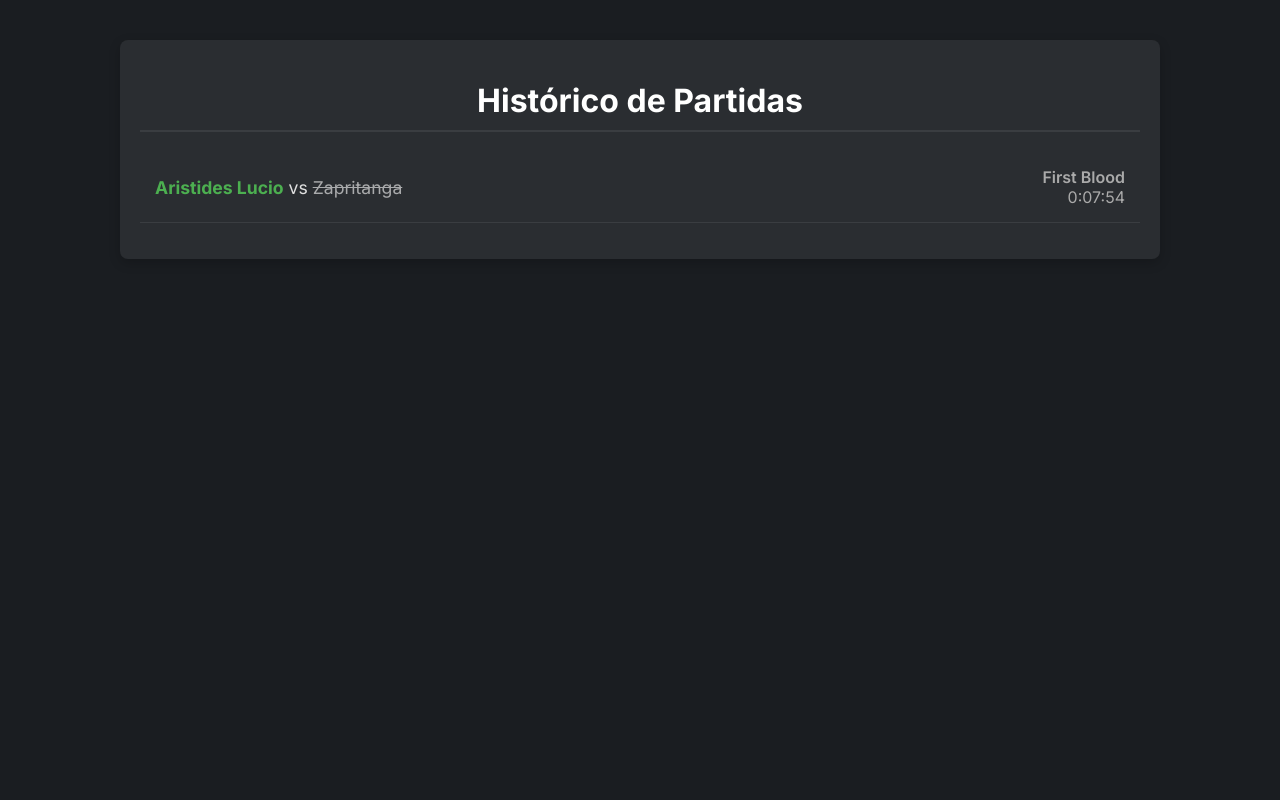
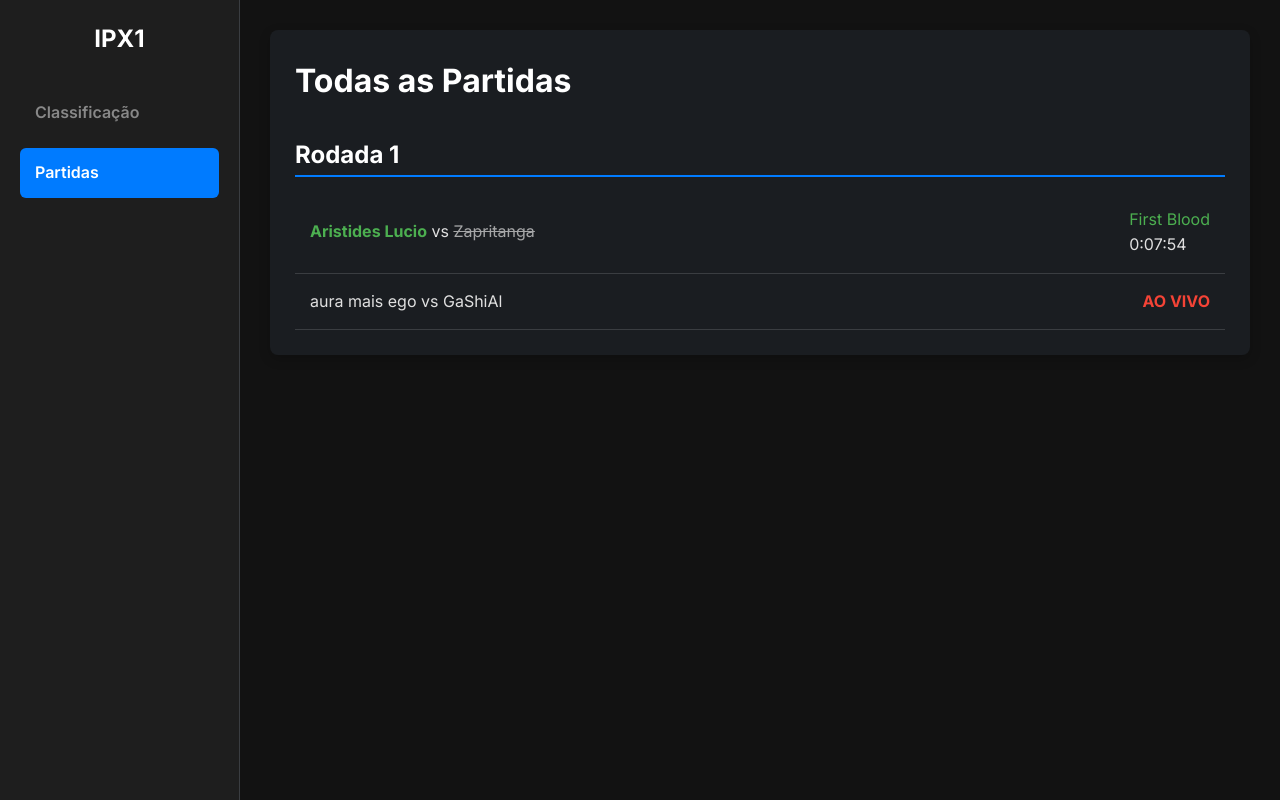
Before and after one commit to jamaralm/ipx1, a Django app: page /matches/ in a window 1280 px wide. Run offline with Django 5.2, Linux system fonts and the light colour scheme; data comes from the database, SQL or seed files in the repository; both versions use the stored data as it was after the commit; parts of the project's set-up code (start-up, migrations or seed data) failed here and were passed over.

Commit message:
NextMatches view Created | FrontEnd Refactor

```diff
--- /dev/null
+++ b/ipx1/roundRobin/templates/roundRobin/base.html
@@ -0,0 +1,175 @@
+<!DOCTYPE html>
+<html lang="pt-br">
+<head>
+    <meta charset="UTF-8">
+    <meta name="viewport" content="width=device-width, initial-scale=1.0">
+    <title>{% block title %}Meu Campeonato{% endblock %}</title>
+
+    <style>
+        /* CSS Global e Dark Theme */
+        @import url('https://fonts.googleapis.com/css2?family=Inter:wght@400;600;700&display=swap');
+
+        :root {
+            --bg-color: #121212; /* Fundo mais escuro */
+            --sidebar-bg: #1e1e1e;
+            --content-bg: #1a1d21;
+            --text-color: #e0e0e0;
+            --text-muted: #888;
+            --header-color: #ffffff;
+            --border-color: #3a3d41;
+            --accent-color: #007bff; /* Um azul vibrante para o acento */
+            --hover-color: #2a2d31;
+            --win-color: #4CAF50;
+            --lose-color: #F44336;
+        }
+
+        * {
+            box-sizing: border-box;
+            margin: 0;
+            padding: 0;
+        }
+
+        body {
+            font-family: 'Inter', sans-serif;
+            background-color: var(--bg-color);
+            color: var(--text-color);
+            line-height: 1.6;
+        }
+
+        /* --- A Nova Barra Lateral --- */
+        .sidebar {
+            width: 240px;
+            height: 100vh; /* Altura total da tela */
+            position: fixed; /* Fica presa no lugar */
+            top: 0;
+            left: 0;
+            background-color: var(--sidebar-bg);
+            border-right: 1px solid var(--border-color);
+            padding: 20px;
+        }
+
+        .sidebar-header {
+            text-align: center;
+            margin-bottom: 30px;
+        }
+        .sidebar-header h2 {
+            color: var(--header-color);
+            font-weight: 700;
+        }
+
+        .nav-list {
+            list-style: none;
+        }
+        .nav-list li {
+            margin-bottom: 10px;
+        }
+        .nav-list a {
+            display: block;
+            padding: 12px 15px;
+            border-radius: 6px;
+            color: var(--text-muted);
+            text-decoration: none;
+            font-weight: 600;
+            transition: background-color 0.2s ease, color 0.2s ease;
+        }
+        .nav-list a:hover {
+            background-color: var(--hover-color);
+            color: var(--header-color);
+        }
+
+        /* Estilo do link ATIVO */
+        .nav-list a.active {
+            background-color: var(--accent-color);
+            color: var(--header-color);
+        }
+
+        /* --- O Conteúdo Principal --- */
+        .content {
+            /* Empurra o conteúdo para a direita da barra lateral */
+            margin-left: 240px;
+            padding: 30px;
+        }
+
+        .container {
+            width: 100%;
+            max-width: 1100px;
+            margin: 0 auto;
+            padding: 25px;
+            background-color: var(--content-bg);
+            border-radius: 8px;
+            box-shadow: 0 4px 12px rgba(0, 0, 0, 0.2);
+        }
+
+        h1, h2, h3 {
+            color: var(--header-color);
+            margin-bottom: 15px;
+        }
+
+        /* Estilos da Tabela (do seu leaderboard) */
+        table {
+            width: 100%;
+            border-collapse: collapse;
+            text-align: left;
+        }
+        th, td {
+            padding: 12px 15px;
+            border-bottom: 1px solid var(--border-color);
+        }
+        thead th {
+            background-color: var(--bg-color);
+            color: var(--header-color);
+            font-weight: 600;
+        }
+        tbody tr:hover {
+            background-color: var(--hover-color);
+        }
+
+        /* Estilos da Lista de Partidas (do seu match_list) */
+        .match-list { list-style: none; }
+        .match-item {
+            display: flex;
+            justify-content: space-between;
+            align-items: center;
+            padding: 15px;
+            border-bottom: 1px solid var(--border-color);
+        }
+        .round-header {
+            font-size: 1.5em;
+            margin-top: 30px;
+            border-bottom: 2px solid var(--accent-color);
+        }
+        .player-winner { font-weight: 700; color: var(--win-color); }
+        .player-loser { text-decoration: line-through; opacity: 0.7; }
+        .match-scheduled-time { color: var(--accent-color); }
+
+    </style>
+</head>
+<body>
+
+    <nav class="sidebar">
+        <div class="sidebar-header">
+            <h2>IPX1</h2>
+        </div>
+        <ul class="nav-list">
+            <li>
+                <a href="{% url 'leaderboard' %}"
+                   {% if request.resolver_match.url_name == 'leaderboard' %}class="active"{% endif %}>
+                   Classificação
+                </a>
+            </li>
+            <li>
+                <a href="{% url 'match-list' %}"
+                   {% if request.resolver_match.url_name == 'match-list' %}class="active"{% endif %}>
+                   Partidas
+                </a>
+            </li>
+        </ul>
+    </nav>
+
+    <main class="content">
+        {% block content %}
+        {% endblock %}
+    </main>
+
+</body>
+</html>
--- a/ipx1/roundRobin/templates/roundRobin/match_list.html
+++ b/ipx1/roundRobin/templates/roundRobin/match_list.html
@@ -1,57 +1,21 @@
-<!DOCTYPE html>
-<html lang="pt-br">
-<head>
-    <meta charset="UTF-8">
-    <meta name="viewport" content="width=device-width, initial-scale=1.0">
-    <title>Histórico de Partidas</title>
-    <style>
-        @import url('https://fonts.googleapis.com/css2?family=Inter:wght@400;600;700&display=swap');
-        :root {
-            --bg-color: #1a1d21; --table-bg: #2a2d31; --text-color: #e0e0e0;
-            --header-color: #ffffff; --border-color: #3a3d41; --hover-color: #383b3f;
-            --win-color: #4CAF50; --lose-color: #F44336;
-        }
-        body {
-            font-family: 'Inter', sans-serif; background-color: var(--bg-color);
-            color: var(--text-color); margin: 0; padding: 20px;
-        }
-        .container {
-            max-width: 1000px; margin: 20px auto; padding: 20px;
-            background-color: var(--table-bg); border-radius: 8px;
-            box-shadow: 0 4px 12px rgba(0, 0, 0, 0.2);
-        }
-        h1 {
-            color: var(--header-color); text-align: center;
-            border-bottom: 2px solid var(--border-color);
-            padding-bottom: 10px; margin-bottom: 20px;
-        }
-        /* Estilo para a lista de partidas */
-        .match-list {
-            list-style: none; padding: 0;
-        }
-        .match-item {
-            display: flex;
-            justify-content: space-between;
-            align-items: center;
-            padding: 15px;
-            border-bottom: 1px solid var(--border-color);
-            transition: background-color 0.2s ease;
-        }
-        .match-item:hover { background-color: var(--hover-color); }
-        .match-players { font-size: 1.1em; }
-        .player-winner { font-weight: 700; color: var(--win-color); }
-        .player-loser { text-decoration: line-through; opacity: 0.7; }
-        .match-details { text-align: right; color: #aaa; }
-        .match-condition { font-weight: 600; }
-    </style>
-</head>
-<body>
+{% extends "roundRobin/base.html" %}
+
+{% block title %}Lista de Partidas | Meu Campeonato{% endblock %}
+
+{% block content %}
     <div class="container">
-        <h1>Histórico de Partidas</h1>
+        <h1>Todas as Partidas</h1>
+
+        {% for round_data in rounds_list %}
+
+            <h2 class="round-header">Rodada {{ round_data.round_number }}</h2>
+
             <ul class="match-list">
 
-            {% for match in matches %}
+                {% for match in round_data.matches %}
                 <li class="match-item">
+
+                    {% if match.status == STATUS_COMPLETED %}
                         <div class="match-players">
                             {% if match.winner == match.player1 %}
                                 <span class="player-winner">{{ match.player1.username }}</span>
@@ -63,18 +27,41 @@
                                 <span class="player-loser">{{ match.player1.username }}</span>
                             {% endif %}
                         </div>
-
                         <div class="match-details">
-                    <span class="match-condition">{{ match.get_win_condition_display }}</span>
+                            <span style="color: var(--win-color)">{{ match.get_win_condition_display }}</span>
                             <div>{{ match.duration }}</div>
                         </div>
-            </li>
-            {% empty %}
-            <li class="match-item" style="justify-content: center;">
-                Nenhuma partida encontrada.
+
+                    {% elif match.status == STATUS_LIVE %}
+                        <div class="match-players">
+                            <span style="color: var(--text-color)">{{ match.player1.username }}</span>
+                            vs
+                            <span style="color: var(--text-color)">{{ match.player2.username }}</span>
+                        </div>
+                        <div class="match-details">
+                            <span style="color: var(--lose-color); font-weight: 700;">AO VIVO</span>
+                        </div>
+
+                    {% else %}
+                        <div class="match-players">
+                            <span style="color: var(--text-muted)">{{ match.player1.username }}</span>
+                            vs
+                            <span style="color: var(--text-muted)">{{ match.player2.username }}</span>
+                        </div>
+                        <div class="match-details">
+                            <span class="match-scheduled-time">
+                                {{ match.scheduled_time|date:"d/m H:i" }}
+                            </span>
+                        </div>
+                    {% endif %}
+
                 </li>
                 {% endfor %}
             </ul>
+
+        {% empty %}
+            <p style="text-align: center;">Nenhuma partida agendada ou concluída no sistema.</p>
+        {% endfor %}
+
     </div>
-</body>
-</html>
+{% endblock %}
--- a/ipx1/roundRobin/urls.py
+++ b/ipx1/roundRobin/urls.py
@@ -1,10 +1,10 @@
 from django.urls import path
-from . import views # Importa as views do seu app
+from . import views
+from django.views.generic import RedirectView
 
 urlpatterns = [
-    # ...outras rotas que você já tenha...
+    path('', RedirectView.as_view(pattern_name='leaderboard'), name='home'),
 
-    # Adiciona a rota para a sua tabela
     path('leaderboard/', views.leaderboard_view, name='leaderboard'),
     path('matches/', views.match_list_view, name='match-list'),
 ]
--- a/ipx1/roundRobin/views.py
+++ b/ipx1/roundRobin/views.py
@@ -1,7 +1,12 @@
 from django.shortcuts import render
-from .models import Player, Match
+from .models import Player, Match, TOTAL_ROUNDS
 
 def leaderboard_view(request):
+    """
+    Busca TODAS as partidas (agendadas e completas)
+    e as organiza por rodada para exibir no template.
+    """
+    rounds_data = []
 
     # Busca todos os jogadores no banco de dados
     # A ordenação é a chave:
@@ -19,15 +24,31 @@ def leaderboard_view(request):
 
 def match_list_view(request):
     """
-    Busca todas as partidas concluídas e as envia para o template.
+    Busca TODAS as partidas e as organiza por rodada.
     """
-    # Filtramos por 'winner__isnull=False' para mostrar apenas partidas
-    # que já têm um vencedor (ou seja, foram processadas).
-    # Ordenamos por '-created_at' para mostrar as mais recentes primeiro.
-    matches_list = Match.objects.filter(winner__isnull=False).order_by('-created_at')
+
+    rounds_data = []
+
+    # Apenas UMA consulta em 'Match'
+    all_matches = Match.objects.all().order_by('round_number', 'scheduled_time')
+
+    for round_num in range(1, TOTAL_ROUNDS + 1):
+        # Filtra as partidas em Python (mais rápido do que 10 consultas)
+        matches_in_round = [m for m in all_matches if m.round_number == round_num]
+
+        if matches_in_round:
+            rounds_data.append({
+                'round_number': round_num,
+                'matches': matches_in_round # Passa a lista de objetos Match direto
+            })
 
     context = {
-        'matches': matches_list
+        'rounds_list': rounds_data,
+
+        # NOVO: Passamos as constantes de status para o template
+        'STATUS_COMPLETED': Match.STATUS_COMPLETED,
+        'STATUS_LIVE': Match.STATUS_LIVE,
+        'STATUS_SCHEDULED': Match.STATUS_SCHEDULED,
     }
 
     return render(request, 'roundRobin/match_list.html', context)
```
Also changed, not shown: ipx1/roundRobin/admin.py (+51 -52 lines), ipx1/roundRobin/models.py (+75 -41 lines), ipx1/roundRobin/templates/roundRobin/leaderboard.html (+28 -111 lines), ipx1/db.sqlite3, ipx1/roundRobin/migrations/0001_initial.py, ipx1/roundRobin/migrations/0002_player_farm_wins_player_first_blood_wins_and_more.py (deleted), ipx1/roundRobin/migrations/0003_rename_loses_player_losses_alter_player_username_and_more.py (deleted). Lines whose indentation alone changed are shown as unchanged.
